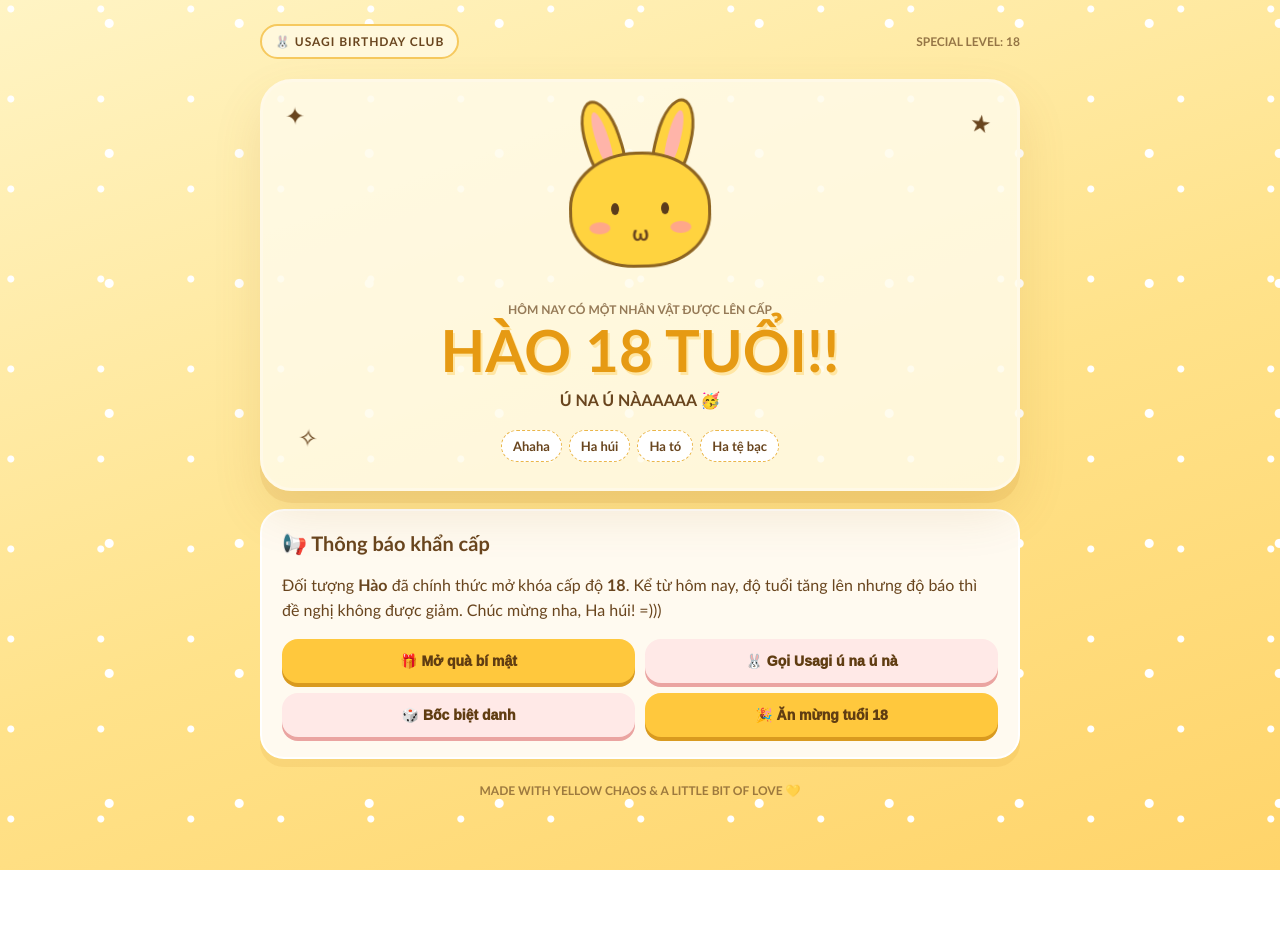
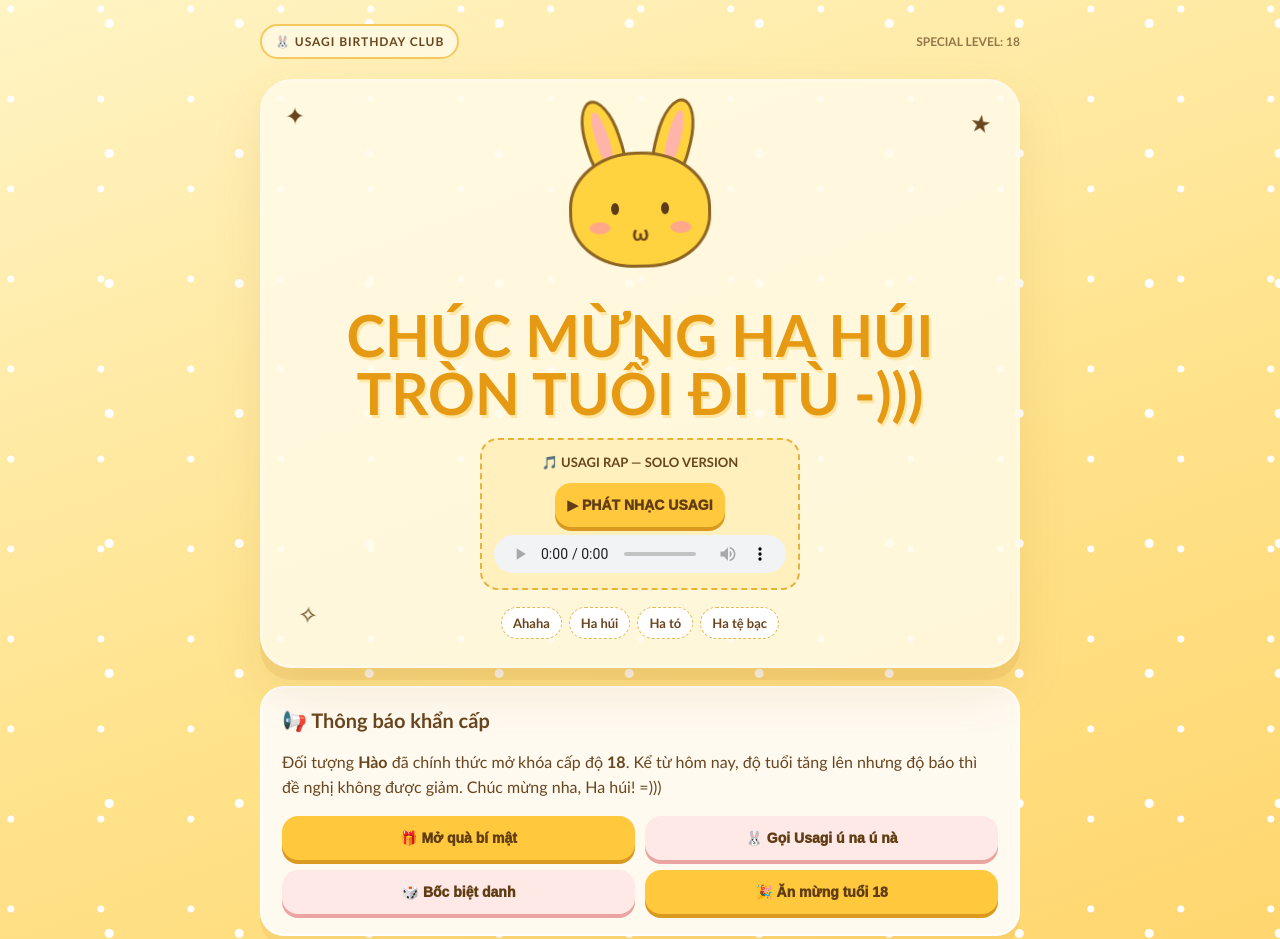
Before and after one commit to thuthao080904/hpbd-ha-khung, a plain HTML site: page index.html in a window 1280 px wide. Shown: the top 939 px of the page. Before the commit the page ends 870 px from the top, so only its background shows below. Drawn offline with Linux system fonts and the light colour scheme.

Commit message:
Update index.html

```diff
--- a/index.html
+++ b/index.html
@@ -49,6 +49,25 @@
   .title{font-size:clamp(34px,8vw,58px);line-height:1;margin:4px 0 8px;color:#e69a13;text-shadow:2px 3px #ffe6a4}
   .subtitle{font-weight:800;font-size:16px;margin:0}
   .nickname-line{margin:17px auto 0;display:flex;flex-wrap:wrap;justify-content:center;gap:7px}
+  .music-player{
+  margin:16px auto;
+  padding:12px;
+  max-width:320px;
+  background:#fff0bd;
+  border:2px dashed #e6b43d;
+  border-radius:18px;
+  text-align:center;
+}
+.music-player p{
+  margin:0 0 10px;
+  font-weight:900;
+  font-size:13px;
+}
+.music-player audio{
+  width:100%;
+  height:38px;
+  margin-top:8px;
+}
   .nick{background:#fff;border:1.5px dashed #eab64a;border-radius:99px;padding:7px 11px;font-size:13px;font-weight:900}
   .panel{margin-top:18px;background:#fffaf0;border:2px solid #fff;border-radius:24px;padding:20px;box-shadow:0 8px 0 rgba(190,126,27,.1)}
   h2{font-size:20px;margin:0 0 10px}
@@ -83,9 +102,14 @@
         <div class="face"><i class="eye l"></i><i class="eye r"></i><i class="cheek l"></i><i class="cheek r"></i><b class="mouth">ω</b></div>
       </div>
     </div>
-    <div class="tiny">HÔM NAY CÓ MỘT NHÂN VẬT ĐƯỢC LÊN CẤP</div>
-    <h1 class="title">HÀO 18 TUỔI!!</h1>
-    <p class="subtitle">Ú NA Ú NÀAAAAA 🥳</p>
+    <h1 class="title">CHÚC MỪNG HA HÚI TRÒN TUỔI ĐI TÙ -)))</h1>
+    <div class="music-player">
+  <p>🎵 USAGI RAP — SOLO VERSION</p>
+  <button onclick="playMusic()">▶ PHÁT NHẠC USAGI</button>
+  <audio id="usagiMusic" controls>
+    <source src="usagi-rap.mp3" type="audio/mpeg">
+  </audio>
+</div>
     <div class="nickname-line">
       <span class="nick">Ahaha</span><span class="nick">Ha húi</span>
       <span class="nick">Ha tó</span><span class="nick">Ha tệ bạc</span>
```
